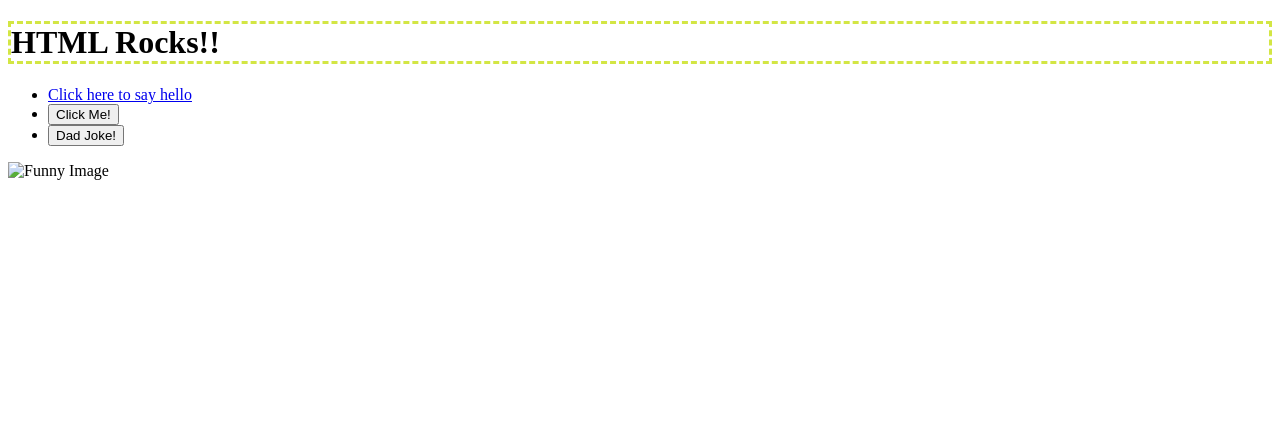
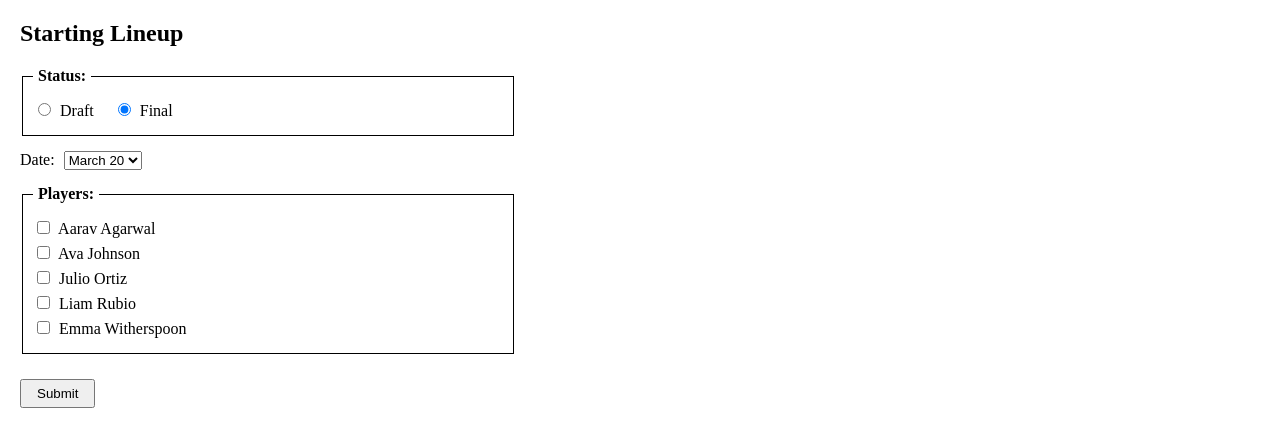
Before and after one commit to ChelseaMaBSU/CS208-10.03-Lab, a website: page index.html in a window 1280 px wide. Drawn offline with Linux system fonts and the light colour scheme; files that its build step writes are made by us from their sources.

Commit message:
10.03 Lab Complete

```diff
--- a/index.html
+++ b/index.html
@@ -3,23 +3,68 @@
 
 <head>
   <meta charset="utf-8">
-  <title>CS208 - Starter Code (UPDATE ME)!</title>
+  <title>Starting LineUp</title>
   <meta name="description" content="">
-  <meta name="viewport" content="width=device-width, initial-scale=1">
+   <meta name="viewport" content="width=device-width, initial-scale=1">
   <link rel="stylesheet" href="style.css">
 </head>
 
 <body>
-  <h1>HTML Rocks!!</h1>
-  <ul>
-  <li><a href="/hello">Click here to say hello</a></li>
-  <li><button id="hello-link">Click Me!</button></li>
-  <li><button id="joke-button">Dad Joke!</button></li>
-  <script src="script.js"></script>
-  </ul>
-  <img src="funny.png" alt="Funny Image" width="300" height="200">
+    <h1>Starting Lineup</h1>
 
-  <h2 id="joke-display"></h2>
+    <form id="lineupForm">
+        <p>
+            <fieldset class="status">
+                <legend>Status:</legend>
+                <label>
+                    <input type="radio" name="status" value="Draft"> Draft
+                </label>
+                <label>
+                    <input type="radio" name="status" value="Final" checked> Final
+                </label>
+            </fieldset>
+        </p>
+
+        <p>
+            <label>
+                Date:
+                <select name="gameDate">
+                    <option value="March 20">March 20</option>
+                    <option value="March 24">March 24</option>
+                    <option value="April 2">April 2</option>
+                    <option value="April 6">April 6</option>
+                    <option value="April 13">April 13</option>
+                </select>
+            </label>
+        </p>
+
+        <p>
+            <fieldset>
+                <legend>Players:</legend>
+                <label>
+                    <input type="checkbox" name="player" value="Aarav Agarwal"> Aarav Agarwal
+                </label>
+                <label>
+                    <input type="checkbox" name="player" value="Ava Johnson"> Ava Johnson
+                </label>
+                <label>
+                    <input type="checkbox" name="player" value="Julio Ortiz"> Julio Ortiz
+                </label>
+                <label>
+                    <input type="checkbox" name="player" value="Liam Rubio"> Liam Rubio
+                </label>
+                <label>
+                    <input type="checkbox" name="player" value="Emma Witherspoon"> Emma Witherspoon
+                </label>
+            </fieldset>
+        </p>
+
+        <input type="submit" value="Submit">
+    </form>
+
+    <div id="result"></div>
+
+    <script src="script.js"></script>
 </body>
 
 </html>
```
Also changed, not shown: dist/script.js, dist/style.css, 1 other file.
